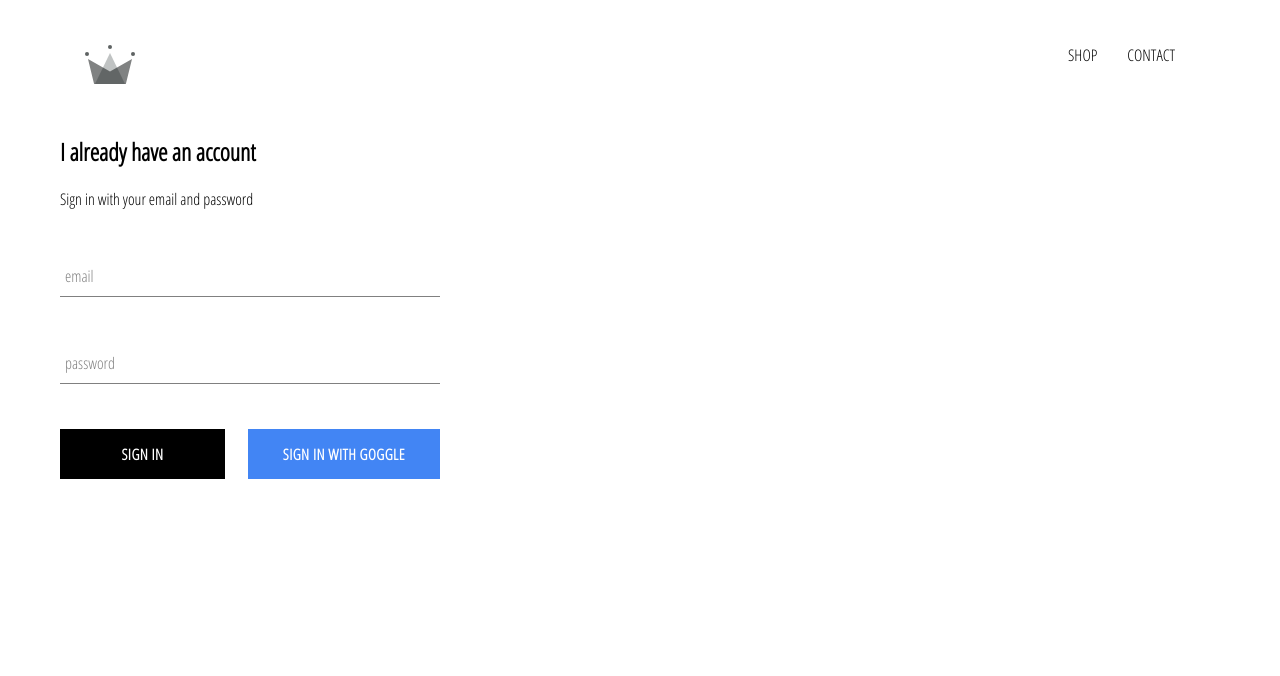
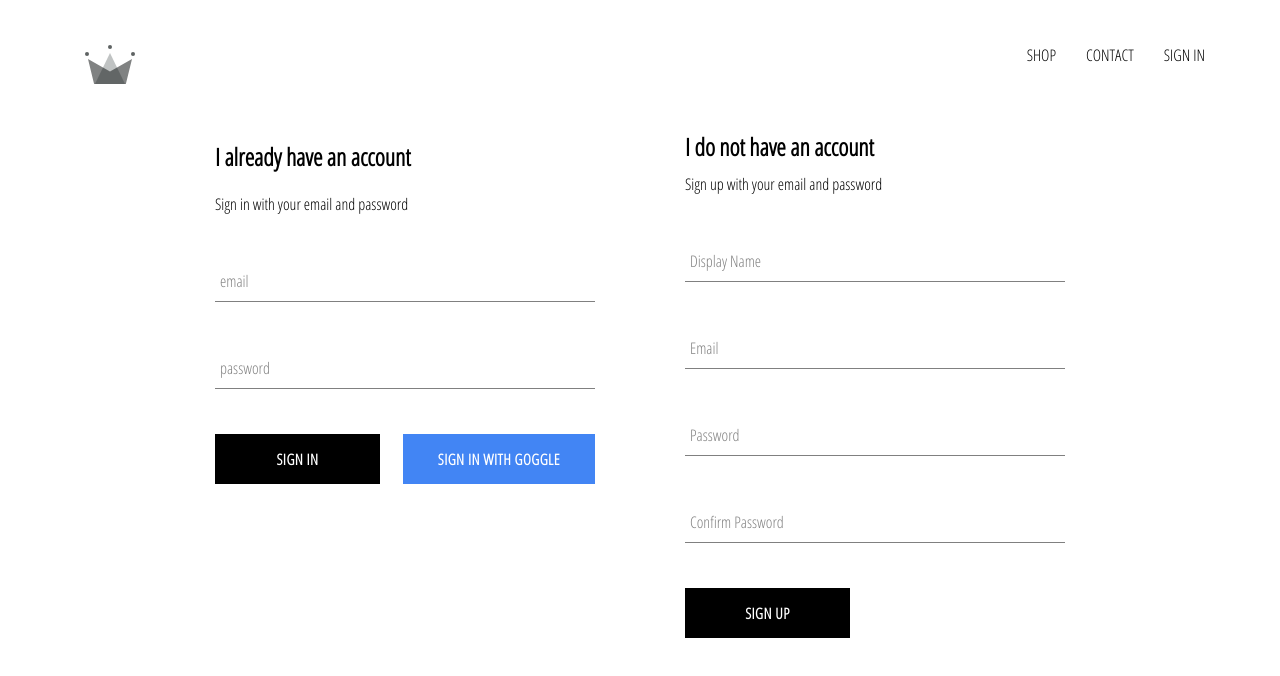
Before and after one commit to canawa7/crwn-clothing, a React (Create React App) app: page /signin in a window 1280 px wide. Shown: the top 676 px of the page. Built offline with nearby package versions, Linux system fonts and the light colour scheme; no server answers.

Commit message:
implemented firebase utils, included ability to store authenticated users into our firestore database

```diff
--- a/src/App.js
+++ b/src/App.js
@@ -7,7 +7,7 @@
 import Header from './components/header/header.component';
 import SignInAndSignUpPage from './pages/sign-in-and-sign-up/sign-in-and-sign-up.component';
 
-import {auth} from './firebase/firebase.utils';
+import {auth, createUserProfileDocument} from './firebase/firebase.utils';
 
 // const HatsPage = () => (
 //   <div>
@@ -28,10 +28,39 @@
   unsubsribeFromAuth = null;
 
   componentDidMount(){
-    this.unsubsribeFromAuth = auth.onAuthStateChanged(user => {
-      this.setState({ currentUser: user});
+    //'user' is the state of the user whether it's signed in, signed out or null
+    this.unsubsribeFromAuth = auth.onAuthStateChanged(async userAuth => {
+      // this.setState({ currentUser: user});
+      // createUserProfileDocument(user); //Received the data about the user from firebase
+      // console.log(user);
+      // console.log(userAuth);
 
-      console.log(user);
+      if(userAuth){
+        const userRef = await createUserProfileDocument(userAuth);
+
+        //Representing the snapshot object of the data
+        //Listen to userRef about any changes of this data but also get back the first state of that data
+        userRef.onSnapshot(snapShot => {
+          // console.log(snapShot);
+          // console.log(snapShot.data());
+
+          this.setState({
+            currentUser: {
+              id: snapShot.id,
+              ...snapShot.data()
+            }
+          }, () => {
+            console.log(this.state);
+            //The only way we can console log from a setState is by passing a second parameter to setState to make sure that it's done first then console log
+          })
+
+          console.log(this.state);
+
+        });
+
+      } else {
+        this.setState({ currentUser: userAuth });
+      }
 
     });
   }
--- a/src/components/header/header.component.jsx
+++ b/src/components/header/header.component.jsx
@@ -17,7 +17,7 @@
                 props.currentUser ?
                 <div className='option' onClick={() => auth.signOut()}>SIGN OUT</div>
                 :
-                <Link className='option' to='/signin'></Link>
+                <Link className='option' to='/signin'>SIGN IN</Link>
             }
         </div>
     </div>
--- /dev/null
+++ b/src/components/sign-up/sign-up.component.jsx
@@ -0,0 +1,109 @@
+import React from 'react';
+import FormInput from '../form-input/form-input.component';
+import CustomButton from '../custom-button/custom-buttom.component';
+import { auth, createUserProfileDocument } from '../../firebase/firebase.utils';
+
+import './sign-up.styles.scss';
+
+class SignUp extends React.Component{
+    constructor(){
+        super();
+
+        this.state = {
+            displayName: '',
+            email: '',
+            password: '',
+            confirmPassword: ''
+        }
+    }
+
+    handleSubmit = async event => {
+        event.preventDefault();
+
+        const {displayName, email, password, confirmPassword} = this.state;
+
+        if(password !== confirmPassword){
+            alert("Password don't match")
+            return;
+        }
+
+        try {
+            const {user} = await auth.createUserWithEmailAndPassword(email, password);
+
+            await createUserProfileDocument(user, {displayName});
+
+            this.setState({
+                displayName: '',
+                email: '',
+                password: '',
+                confirmPassword: ''}
+            );
+            //To clear our the form
+
+
+        } catch (error) {
+            console.log(error);
+
+        }
+    }
+
+    handleChange = event => {
+        const {name, value} = event.target;
+
+        this.setState({[name]: value});
+    }
+
+    render(){
+
+        const {displayName, email, password, confirmPassword} = this.state;
+
+        return(
+            <div className='sign-up'>
+                <h2 className='title'>I do not have an account</h2>
+                <span>Sign up with your email and password</span>
+                <form className='sign-up-form' onSubmit={this.handleSubmit}>
+                    <FormInput
+                        type='text'
+                        name='displayName'
+                        value={displayName}
+                        onChange={this.handleChange}
+                        label='Display Name'
+                        required
+                        >
+                    </FormInput>
+                    <FormInput
+                        type='email'
+                        name='email'
+                        value={email}
+                        onChange={this.handleChange}
+                        label='Email'
+                        required
+                        >
+                    </FormInput>
+                    <FormInput
+                        type='password'
+                        name='password'
+                        value={password}
+                        onChange={this.handleChange}
+                        label='Password'
+                        required
+                        >
+                    </FormInput>
+                    <FormInput
+                        type='password'
+                        name='confirmPassword'
+                        value={confirmPassword}
+                        onChange={this.handleChange}
+                        label='Confirm Password'
+                        required
+                        >
+                    </FormInput>
+                    <CustomButton type='submit'>SIGN UP</CustomButton>
+
+                </form>
+            </div>
+        )
+    }
+}
+
+export default SignUp;
--- /dev/null
+++ b/src/components/sign-up/sign-up.styles.scss
@@ -0,0 +1,9 @@
+.sign-up {
+  display: flex;
+  flex-direction: column;
+  width: 380px;
+
+  .title {
+    margin: 10px 0;
+  }
+}
--- a/src/firebase/firebase.utils.js
+++ b/src/firebase/firebase.utils.js
@@ -18,9 +18,42 @@
     measurementId: "G-S9GDF6R89D"
 };
 
+//Store to database
+export const createUserProfileDocument = async (userAuth, additionalData) => {
+    if(!userAuth) return;
+
+    const userRef = firestore.doc(`users/${userAuth.uid}`);
+
+    const snapShot = await userRef.get();
+
+    // console.log(snapShot);
+
+    if(!snapShot.exist){
+        const {displayName, email} = userAuth;
+        const createdAt = new Date();
+
+        try{
+            await userRef.set({
+                displayName,
+                email,
+                createdAt,
+                ...additionalData
+            })
+        } catch (error){
+            console.log('error creating users', error.message);
+        }
+
+    }
+
+    console.log(userRef);
+
+    return userRef;
+
+};
+
+
 // Initialize Firebase
 firebase.initializeApp(config);
-
 
 export const auth = firebase.auth();
 //We get the auth() from the import 'firebase/auth';
--- a/src/pages/sign-in-and-sign-up/sign-in-and-sign-up.component.jsx
+++ b/src/pages/sign-in-and-sign-up/sign-in-and-sign-up.component.jsx
@@ -1,10 +1,12 @@
 import React from 'react';
 import './sign-in-and-sign-up.styles.scss';
 import SignIn from '../../components/sign-in/sign-in.component';
+import SignUp from '../../components/sign-up/sign-up.component';
 
 const SignInAndSignUpPage = () => (
     <div className='sign-in-and-sign-up'>
         <SignIn/>
+        <SignUp/>
     </div>
 );
 
--- a/src/pages/sign-in-and-sign-up/sign-in-and-sign-up.styles.scss
+++ b/src/pages/sign-in-and-sign-up/sign-in-and-sign-up.styles.scss
@@ -0,0 +1,6 @@
+.sign-in-and-sign-up{
+    width: 850px;
+    display: flex;
+    justify-content: space-between;
+    margin: 30px auto;
+}
```
Also changed, not shown: src/test.js (added, +9 -0 lines).
